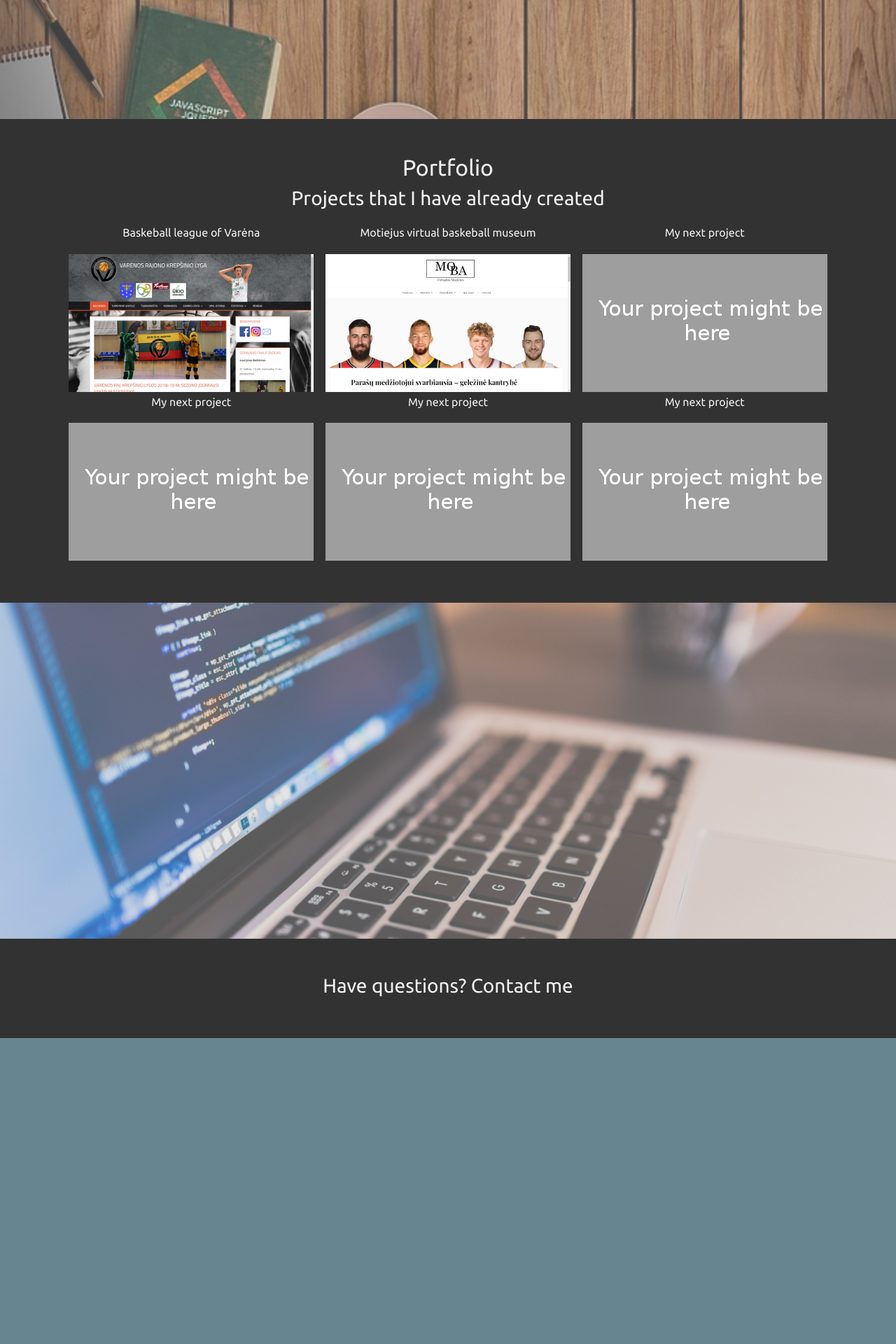
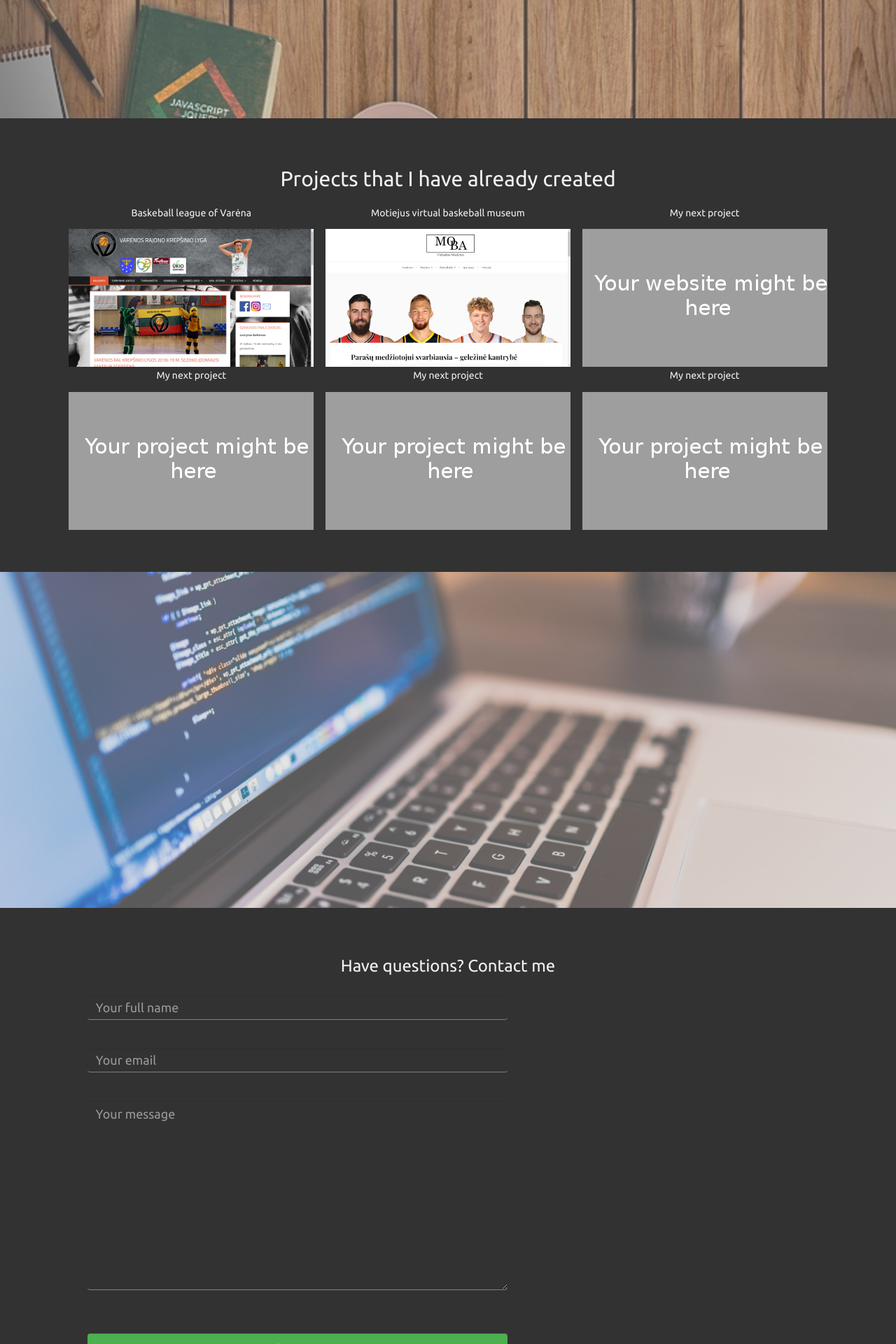
Before and after one commit to EgidijusNek/portfolio, a PHP site: page / in a window 1280 px wide. Shown: the part 1440-3360 px from the top of the page at 70% size. Before the commit the page ends 2923 px from the top, so only its background shows below. Run offline with PHP 8.4, Linux system fonts and the light colour scheme; some libraries are stand-ins or nearby versions.

Commit message:
added contact me form

```diff
--- a/index.html
+++ /dev/null
@@ -1,112 +0,0 @@
-<!DOCTYPE html>
-<html lang="en">
-  <head>
-    <meta charset="UTF-8" />
-    <meta name="viewport" content="width=device-width, initial-scale=1.0" />
-    <meta http-equiv="X-UA-Compatible" content="ie=edge" />
-    <link rel="stylesheet" href="https://stackpath.bootstrapcdn.com/bootstrap/4.3.1/css/bootstrap.min.css"
-        integrity="sha384-ggOyR0iXCbMQv3Xipma34MD+dH/1fQ784/j6cY/iJTQUOhcWr7x9JvoRxT2MZw1T" crossorigin="anonymous">
-<link rel="stylesheet" href="css/font-awesome.min.css">
-    <link rel="stylesheet" href="style.css" />
-    <title>Portfolio</title>
-  </head>
-  <body>
-    <div>
-      <video autoplay muted loop class="parallax1">
-        <source src="img/videobg.mp4" type="video/mp4" />
-      </video>
-      <div class="video-overlay"></div>
-      <!-- <div class="parallax1"> -->
-      <div class="heading">
-        Egidijus Nekliajevas
-      </div>
-    </div>
-    <!-- </div> -->
-    <section>
-      <img src="img/profile1.jpg" class="two-col foto" alt="My picture" />
-
-      <div class="two-col">
-        <h1>About me</h1>
-        Lorem ipsum dolor sit amet consectetur adipisicing elit. Earum vero
-        quaerat sint dolorum omnis exercitationem esse ad laudantium delectus,
-        molestiae sit dolor quibusdam odit impedit corrupti temporibus ex, iusto
-        repudiandae at ipsum doloremque minus? Obcaecati iste sunt deserunt
-        voluptatibus reiciendis. <br />
-
-        <a class="button button1" href="http://egidijus.site/cv/">
-          View My Full Resume
-        </a>
-      </div>
-    </section>
-    <div class="parallax2">
-      <div class="heading-sm"></div>
-    </div>
-    <section class="dark">
-      <h2>Portfolio</h2>
-      <h3>Projects that I have already created</h3>
-      <div class="grid-container">
-        <div class="grid-item">
-          <p>Baskeball league of Varėna</p>
-          <a href="http://krepsinis.varena.lt/"
-            ><img src="img/site1.png" alt="Varėnos krepšinis"
-          /></a>
-        </div>
-        <div class="grid-item">
-          <p>Motiejus virtual baskeball museum</p>
-          <a href="http://motiejausmuziejus.lt/"
-            ><img src="img/site2.png" alt="Motiejaus Muziejus"
-          /></a>
-        </div>
-        <div class="grid-item">
-          <p>My next project</p>
-          <a href="#"
-            ><img src="img/placeholder.png" alt="A place for your project"
-          /></a>
-        </div>
-        <div class="grid-item">
-          <p>My next project</p>
-          <a href="#"
-            ><img src="img/placeholder.png" alt="A place for your project"
-          /></a>
-        </div>
-        <div class="grid-item">
-          <p>My next project</p>
-          <a href="#"
-            ><img src="img/placeholder.png" alt="A place for your project"
-          /></a>
-        </div>
-        <div class="grid-item">
-          <p>My next project</p>
-          <a href="#"
-            ><img src="img/placeholder.png" alt="A place for your project"
-          /></a>
-        </div>
-      </div>
-    </section>
-
-    <div class="parallax3"></div>
-
-    <div class="dark">
-      <h3>Have questions? Contact me</h3>
-      <div class="two-col">
-        <!-- <p>
-          Lorem ipsum dolor sit amet, consectetur adipisicing elit. Recusandae
-          magni possimus, incidunt, sed fugit suscipit ad pariatur expedita
-          culpa velit, ipsam nesciunt quae alias tempora quam at. Veniam,
-          officiis eum.
-        </p>
-      </div>
-      <div class="two-col">
-        <p>
-          Lorem ipsum dolor sit amet, consectetur adipisicing elit. Recusandae
-          magni possimus, incidunt, sed fugit suscipit ad pariatur expedita
-          culpa velit, ipsam nesciunt quae alias tempora quam at. Veniam,
-          officiis eum.
-        </p>
-      </div> -->
-
-
-
-    <!-- <div class="parallax4"></div> -->
-  </body>
-</html>
--- /dev/null
+++ b/index.php
@@ -0,0 +1,180 @@
+<!DOCTYPE html>
+<html lang="en">
+  <head>
+    <meta charset="UTF-8" />
+    <meta name="viewport" content="width=device-width, initial-scale=1.0" />
+    <meta http-equiv="X-UA-Compatible" content="ie=edge" />
+    <!-- Latest compiled and minified CSS -->
+    <link
+      rel="stylesheet"
+      href="https://maxcdn.bootstrapcdn.com/bootstrap/3.3.7/css/bootstrap.min.css"
+    />
+    <!-- Optional theme -->
+    <link
+      rel="stylesheet"
+      href="https://maxcdn.bootstrapcdn.com/bootstrap/3.3.7/css/bootstrap-theme.min.css"
+    />
+    <script src="https://ajax.googleapis.com/ajax/libs/jquery/1.12.4/jquery.min.js"></script>
+    <link rel="stylesheet" href="form.css" />
+    <script src="form.js"></script>
+    <link rel="stylesheet" href="style.css" />
+    <title>Portfolio</title>
+  </head>
+  <body>
+    <div>
+      <video autoplay muted loop class="parallax1">
+        <source src="img/videobg.mp4" type="video/mp4" />
+      </video>
+      <div class="video-overlay"></div>
+      <!-- <div class="parallax1"> -->
+      <div class="heading">
+        Egidijus Nekliajevas
+      </div>
+    </div>
+    <!-- </div> -->
+    <section>
+      <img src="img/profile1.jpg" class="two-col foto" alt="My picture" />
+
+      <div class="two-col">
+        <h1>About me</h1>
+        Lorem ipsum dolor sit amet consectetur adipisicing elit. Earum vero
+        quaerat sint dolorum omnis exercitationem esse ad laudantium delectus,
+        molestiae sit dolor quibusdam odit impedit corrupti temporibus ex, iusto
+        repudiandae at ipsum doloremque minus? Obcaecati iste sunt deserunt
+        voluptatibus reiciendis. <br />
+
+        <a class="button button1" href="http://egidijus.site/cv/">
+          View My Full Resume
+        </a>
+      </div>
+    </section>
+    <div class="parallax2">
+      <div class="heading-sm"></div>
+    </div>
+    <section class="dark">
+      <h2>Projects that I have already created</h2>
+
+      <div class="grid-container">
+        <div class="grid-item">
+          <p>Baskeball league of Varėna</p>
+          <a href="http://krepsinis.varena.lt/"
+            ><img src="img/site1.png" alt="Varėnos krepšinis"
+          /></a>
+        </div>
+        <div class="grid-item">
+          <p>Motiejus virtual baskeball museum</p>
+          <a href="http://motiejausmuziejus.lt/"
+            ><img src="img/site2.png" alt="Motiejaus Muziejus"
+          /></a>
+        </div>
+        <div class="grid-item">
+          <p>My next project</p>
+          <a href="#"
+            ><img src="img/placeholder2.png" alt="A place for your project"
+          /></a>
+        </div>
+        <div class="grid-item">
+          <p>My next project</p>
+          <a href="#"
+            ><img src="img/placeholder.png" alt="A place for your project"
+          /></a>
+        </div>
+        <div class="grid-item">
+          <p>My next project</p>
+          <a href="#"
+            ><img src="img/placeholder.png" alt="A place for your project"
+          /></a>
+        </div>
+        <div class="grid-item">
+          <p>My next project</p>
+          <a href="#"
+            ><img src="img/placeholder.png" alt="A place for your project"
+          /></a>
+        </div>
+      </div>
+    </section>
+
+    <div class="parallax3"></div>
+    <!-- contact form starts here -->
+
+    <div class="dark">
+      <h3>Have questions? Contact me</h3>
+      <div class="two-col">
+        <div class="contact-form">
+          <form id="contact-form" method="POST" action="contact.php">
+            <input
+              name="name"
+              type="text"
+              class="form-control"
+              placeholder="Your full name"
+              required
+            />
+            <br />
+
+            <input
+              name="email"
+              type="email"
+              class="form-control"
+              placeholder="Your email"
+              required
+            />
+            <br />
+            <textarea
+              name="message"
+              class="form-control"
+              placeholder="Your message"
+              id=""
+              cols="30"
+              rows="10"
+              required
+            ></textarea>
+            <br />
+            <input
+              type="submit"
+              class="form-control submit"
+              value="Send Message"
+            />
+          </form>
+        </div>
+
+        <!-- <div class="container">
+                <div class="row">
+                    <div class="col-md-6 col-md-offset-3">
+                        <form role="form" method="post" id="reused_form">
+                            <div class="row">
+                                <div class="col-sm-6 form-group">
+                                    <label for="name"> Your Full Name:</label>
+                                    <input type="text" class="form-control" id="firstname" name="firstname" maxlength="50">
+                                </div>
+                                <div class="col-sm-6 form-group">
+                                    <label for="email"> Email:</label>
+                                    <input type="text" class="form-control" id="email" name="email" maxlength="50">
+                                </div>
+                            </div>
+
+                            <div class="row">
+                                <div class="col-sm-12 form-group">
+                                    <label for="name"> Message:</label>
+                                    <textarea class="form-control" type="textarea" id="message" name="message"
+                                        placeholder="Your Message Here" maxlength="6000" rows="7"></textarea>
+                                </div>
+                            </div>
+                            <div class="row">
+                                <div class="col-sm-12 form-group">
+                                    <button type="submit" class="btn btn-lg btn-success btn-block" id="btnContactUs">Post It!
+                                    </button>
+                                </div>
+                            </div>
+                        </form>
+                        <div id="success_message" style="width:100%; height:100%; display:none; ">
+                            <h3>Sent your message successfully!</h3>
+                        </div>
+                        <div id="error_message" style="width:100%; height:100%; display:none; ">
+                            <h3>Error</h3> Sorry there was an error sending your form.
+                        </div>
+                    </div> -->
+      </div>
+    </div>
+    <!-- contact form ends here -->
+  </body>
+</html>
--- a/style.css
+++ b/style.css
@@ -120,6 +120,55 @@ section {
   padding: 10px;
 }
 
+a:link {
+  text-decoration: none;
+}
+
+a:visited {
+  text-decoration: none;
+}
+
+a:hover {
+  text-decoration: none;
+  color: #ffffff;
+}
+
+form {
+  margin-top: 20px;
+  transition: all 4s ease-in-out;
+}
+
+.form-control {
+  width: 600px;
+  background: transparent;
+  border: none;
+  outline: none;
+  border-bottom: 1px solid gray;
+  color: #ffffff;
+  font-size: 18px;
+  margin-bottom: 16px;
+}
+
+input {
+  height: 45px;
+}
+
+form .submit {
+  background: #4caf50;
+  border-color: transparent;
+  color: #fff;
+  font-size: 20px;
+  font-weight: bold;
+  letter-spacing: 2px;
+  height: 50px;
+  margin-top: 20px;
+}
+
+form .submit:hover {
+  background-color: #0d6610;
+  cursor: pointer;
+}
+
 @media (max-width: 768px) {
   .heading {
     font-size: 250%;
```
Also changed, not shown: contact.php (added, +26 -0 lines), img/placeholder2.png (added).
